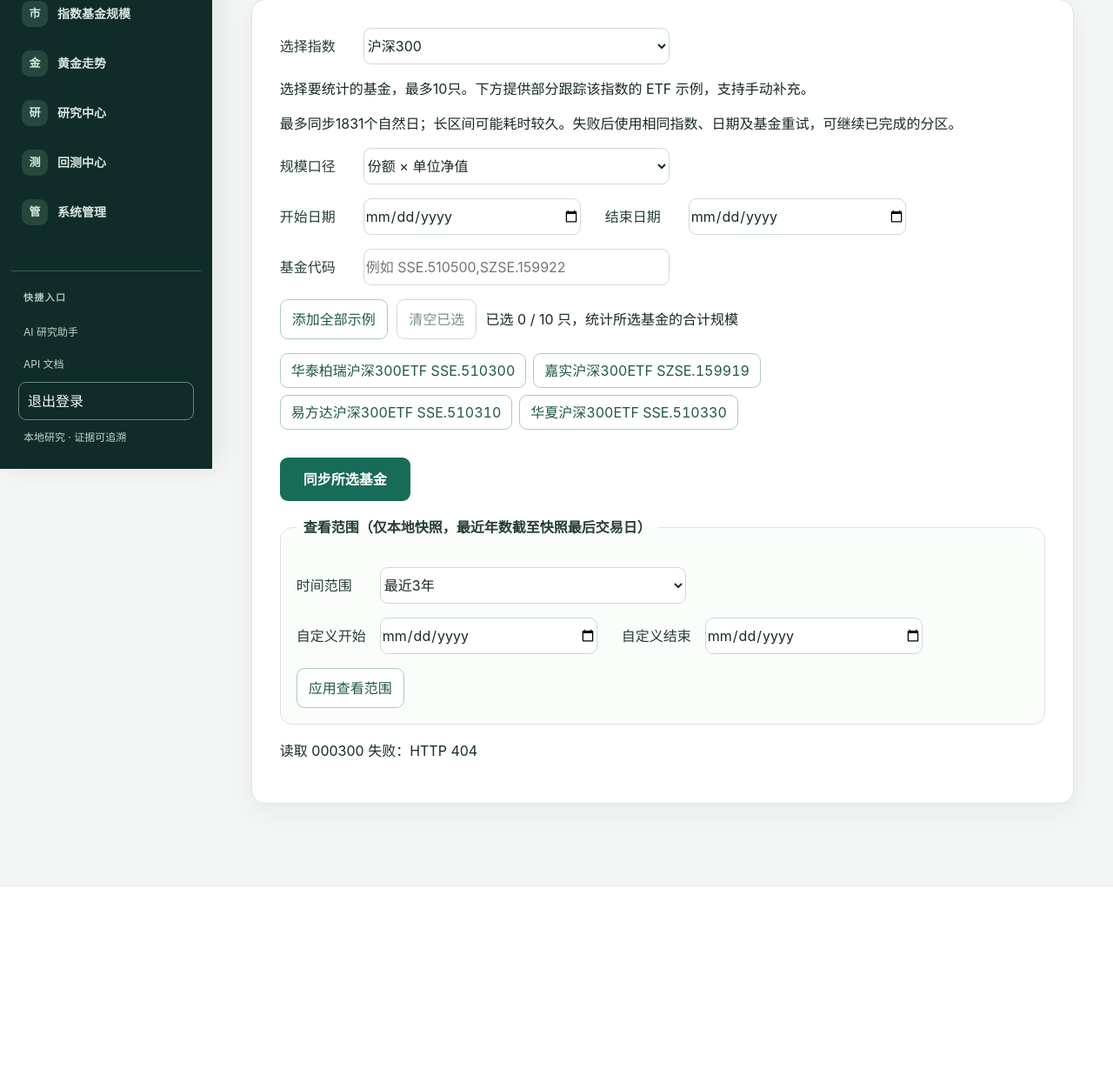
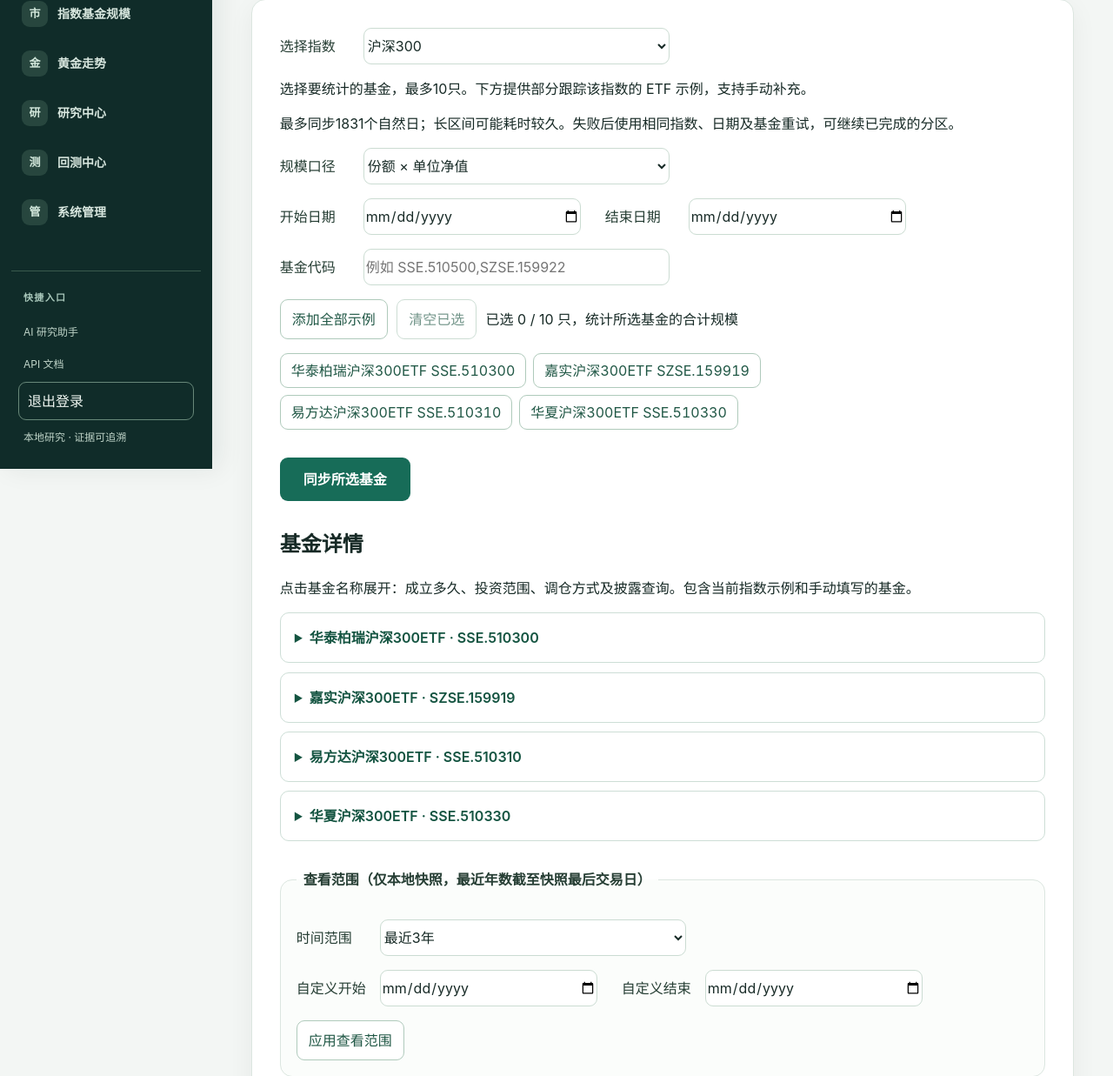
Before and after one commit to buuuuuuuuu/ai-quant-research, a FastAPI app: template src/ai_quant_assistant/web/templates/index-funds.html in a window 1280 px wide. Shown: the part 261-1498 px from the top of the page at 87% size. Before the commit the page ends 1215 px from the top, so only its background shows below. Run offline with FastAPI, Linux system fonts and the light colour scheme; the template is opened without the code that fills it, so the values that code supplies are empty; parts of the project's set-up code (start-up, migrations or seed data) failed here and were passed over.

Commit message:
Add sourced ETF profiles with inception age and portfolio disclosure links

```diff
--- a/deploy/scripts/check-wheel-contents.py
+++ b/deploy/scripts/check-wheel-contents.py
@@ -3,6 +3,7 @@ from pathlib import Path
 from zipfile import ZipFile
 
 required = {
+    "ai_quant_assistant/web/static/fund-profiles.js",
     "ai_quant_assistant/reports/presentation.py",
     "ai_quant_assistant/reports/templates/factor_lab.html.j2",
     "ai_quant_assistant/reports/templates/factor_backtest.html.j2",
--- a/src/ai_quant_assistant/api/app.py
+++ b/src/ai_quant_assistant/api/app.py
@@ -261,7 +261,7 @@ def create_app(settings: Settings | None = None) -> FastAPI:
                 "workbench.js", "managed-stocks.js", "research-data.js", "stock-research.js",
                 "stock-research.css", "research-dashboard.js", "research-dashboard.css",
                 "workbench.css", "stock-pools.css", "app-shell.css", "ui-foundation.css",
-                "app-shell.js", "run-center.js", "index-funds.js", "gold.js", "gold.css", "date-chart.js",
+                "app-shell.js", "run-center.js", "index-funds.js", "fund-profiles.js", "gold.js", "gold.css", "date-chart.js",
             )
         )
     ).hexdigest()[:16]
--- /dev/null
+++ b/src/ai_quant_assistant/web/static/fund-profiles.js
@@ -0,0 +1,108 @@
+/* Reference profiles, reviewed 2026-11-06. These are not portfolio snapshots.
+ * Inception: Eastmoney fund basic profiles (jbgk_<code>.html), linked per card.
+ * Index rules: the methodology/disclosure sources linked below.
+ */
+(() => {
+  const reviewed = "2026-11-06";
+  const rows = [
+    ["000300", "SSE.510300", "华泰柏瑞沪深300ETF", "华泰柏瑞基金", "2012-05-04"],
+    ["000300", "SZSE.159919", "嘉实沪深300ETF", "嘉实基金", "2012-05-07"],
+    ["000300", "SSE.510310", "易方达沪深300ETF", "易方达基金", "2013-03-06"],
+    ["000300", "SSE.510330", "华夏沪深300ETF", "华夏基金", "2012-12-25"],
+    ["000852", "SSE.512100", "南方中证1000ETF", "南方基金", "2016-09-29"],
+    ["000852", "SZSE.159845", "华夏中证1000ETF", "华夏基金", "2021-03-18"],
+    ["000852", "SSE.560010", "广发中证1000ETF", "广发基金", "2022-07-28"],
+    ["932000", "SSE.563300", "华泰柏瑞中证2000ETF", "华泰柏瑞基金", "2023-09-06"],
+    ["399006", "SZSE.159915", "易方达创业板ETF", "易方达基金", "2011-09-20"],
+    ["000905", "SSE.510500", "南方中证500ETF", "南方基金", "2013-02-06"],
+    ["000905", "SSE.510510", "广发中证500ETF", "广发基金", "2013-04-11"],
+    ["000905", "SSE.512500", "华夏中证500ETF", "华夏基金", "2015-05-05"],
+    ["000905", "SZSE.159922", "嘉实中证500ETF", "嘉实基金", "2013-02-06"],
+    ["000905", "SSE.510580", "易方达中证500ETF", "易方达基金", "2015-08-27"],
+    ["000510", "SZSE.159351", "嘉实中证A500ETF", "嘉实基金", "2024-09-20"],
+    ["000016", "SSE.510050", "华夏上证50ETF", "华夏基金", "2004-12-30"],
+    ["000016", "SSE.510100", "易方达上证50ETF", "易方达基金", "2019-09-06"],
+    ["000688", "SSE.588000", "华夏科创50ETF", "华夏基金", "2020-09-28"],
+    ["000688", "SSE.588080", "易方达科创50ETF", "易方达基金", "2020-09-28"],
+  ];
+  const methodology = code => `https://oss-ch.csindex.com.cn/static/html/csindex/public/uploads/indices/detail/files/zh_CN/${code}_Index_Methodology_cn.pdf`;
+  const indices = {
+    "000300": {name: "沪深300", universe: "主要投资沪深300的成分股和备选成分股，覆盖沪深市场规模较大、流动性较好的300只证券。", source: methodology("000300")},
+    "000905": {name: "中证500", universe: "主要投资中证500的成分股和备选成分股，关注沪深300之外的一组中小市值公司。它与中证A500的选样规则不同。", source: methodology("000904")},
+    "000852": {name: "中证1000", universe: "主要投资中证1000的成分股和备选成分股，指数选取中证800之外规模偏小、流动性较好的1000只证券。", source: methodology("000852")},
+    "932000": {name: "中证2000", universe: "主要投资中证2000的成分股和备选成分股，指数选取中证800和中证1000之外的一组较小市值证券，共2000只。", source: "https://www.sse.com.cn/disclosure/fund/announcement/c/new/2024-06-28/562660_20240628_K97M.pdf"},
+    "000510": {name: "中证A500", universe: "主要投资中证A500的成分股和备选成分股，指数从各行业选取市值较大、流动性较好的500只证券，兼顾行业分布。它不是中证500。", source: methodology("000510")},
+    "000016": {name: "上证50", universe: "主要投资上证50的成分股和备选成分股，覆盖上海证券市场规模大、流动性好的50只代表性证券。", source: "https://www.sse.com.cn/disclosure/fund/announcement/c/new/2026-02-09/510050_20260209_5FIR.pdf"},
+    "399006": {name: "创业板指", universe: "主要投资创业板指的成分股和备选成分股，指数由创业板市场市值大、流动性好的100只股票组成。", source: "https://www.cnindex.com.cn/module/index-detail.html?activeName=2&indexCode=399006"},
+    "000688": {name: "科创50", universe: "主要投资科创50的成分股和备选成分股，覆盖科创板市值大、流动性好的50只证券。", source: "https://www.sse.com.cn/market/sseindex/indexlist/indexdetails/indexmethods/c1/000688_000688hbook_CN.pdf"},
+  };
+  const catalog = new Map(rows.map(([index, code, name, manager, inception]) => [code, {index, code, name, manager, inception}]));
+  const examples = {};
+  for (const fund of catalog.values()) (examples[fund.index] ||= []).push([fund.code, fund.name]);
+
+  function beijingDay(now = new Date()) {
+    const parts = new Intl.DateTimeFormat("en-US", {timeZone: "Asia/Shanghai", year: "numeric", month: "2-digit", day: "2-digit"}).formatToParts(now);
+    const part = type => parts.find(item => item.type === type).value;
+    return `${part("year")}-${part("month")}-${part("day")}`;
+  }
+  function age(inception, today = beijingDay()) {
+    const valid = value => /^\d{4}-\d{2}-\d{2}$/.test(value) &&
+      Number.isFinite(Date.parse(value)) && new Date(value).toISOString().slice(0, 10) === value;
+    if (!valid(inception) || !valid(today)) return "存续时间待核实";
+    if (inception > today) return "该日期尚未成立";
+    const start = inception.split("-").map(Number), end = today.split("-").map(Number);
+    let months = (end[0] - start[0]) * 12 + end[1] - start[1];
+    if (end[2] < start[2]) months--;
+    if (months < 1) return "成立不足1个月";
+    return `已满${Math.floor(months / 12)}年${months % 12}个月`;
+  }
+  function render(container, selectedIndex, selectedCodes = []) {
+    const openCodes = new Set([...container.children].filter(node => node.open).map(node => node.getAttribute("data-fund-code")));
+    container.replaceChildren();
+    const codes = [...new Set([...(examples[selectedIndex] || []).map(([code]) => code), ...selectedCodes])];
+    const today = beijingDay();
+    function element(tag, text) {
+      const node = document.createElement(tag); node.textContent = text; return node;
+    }
+    function link(parent, label, href) {
+      const node = element("a", label); node.href = href; node.target = "_blank";
+      node.rel = "noopener noreferrer"; parent.append(node);
+    }
+    for (const code of codes) {
+      const fund = catalog.get(code), index = fund && indices[fund.index];
+      const card = document.createElement("details");
+      card.className = "fund-profile"; card.setAttribute("data-fund-code", code);
+      card.open = openCodes.has(code);
+      const summary = element("summary", fund ? `${fund.name} · ${code}` : `${code}（资料待核实）`);
+      card.append(summary);
+      const body = document.createElement("div"); body.className = "fund-profile-body";
+      const facts = document.createElement("dl");
+      function fact(label, value) { facts.append(element("dt", label), element("dd", value)); }
+      if (fund) {
+        fact("成立多久", `${fund.inception} 成立 · ${age(fund.inception, today)}（截至 ${today}，北京时间；不是上市日期）`);
+        fact("谁在管理", fund.manager + " · 股票指数 ETF");
+        fact("跟踪什么", index.name + "（" + fund.index + "）" + (fund.index !== selectedIndex ? "；与当前所选指数不同，请核对基金选择。" : ""));
+        fact("主要买什么", index.universe + "具体股票和比例会变化，请查看下方披露持仓。");
+        fact("指数何时调样", fund.index === "000688" ? "每季度一次，通常在3、6、9、12月第二个星期五的下一交易日实施；也可能临时调整。" : "每半年一次，通常在6、12月第二个星期五的下一交易日实施；也可能临时调整。");
+        fact("基金怎样调仓", "以跟踪指数为目标，随成分股及权重变化调整组合；申购赎回、分红、停牌等也可能引起持仓变化。指数调样日不等于基金唯一交易日，实际操作以基金公告和报告为准。");
+      } else {
+        fact("资料状态", "暂未收录该基金的名称、成立日期、跟踪指数和投资策略。手动填写不代表已核实其跟踪当前指数。");
+      }
+      fact("具体股票与比例", "本页尚未收录持仓报告。下方“披露持仓”可查股票名称和占净值比例；请核对报告期，已披露持仓不等于实时持仓。");
+      fact("历史买卖", "“披露买卖变动”提供报告期内部分累计买卖明细，不是每日交易流水，也不能还原每次调仓。");
+      body.append(facts);
+      const links = document.createElement("div"); links.className = "fund-profile-links";
+      if (/^(SSE|SZSE)\.\d{6}$/.test(code)) {
+        const number = code.split(".")[1];
+        for (const [label, page] of [["基本资料", "jbgk"], ["披露持仓", "ccmx"], ["披露买卖变动", "ccbd"], ["基金公告与报告", "jjgg"], ["费率", "jjfl"]]) {
+          link(links, label + " ↗", `https://fundf10.eastmoney.com/${page}_${number}.html`);
+        }
+      }
+      if (index) link(links, "指数规则来源 ↗", index.source);
+      body.append(links);
+      body.append(element("p", (fund ? `资料核对日 ${reviewed}。成立日期来自天天基金基本资料，指数规则来自编制机构或交易所披露；` : "未核实代码的外部页面可能无资料；") + "以上基金查询入口为天天基金，打开后离开本系统。"));
+      card.append(body); container.append(card);
+    }
+  }
+  window.FundProfiles = {examples, render, age, beijingDay};
+})();
--- a/src/ai_quant_assistant/web/static/index-funds.js
+++ b/src/ai_quant_assistant/web/static/index-funds.js
@@ -29,28 +29,7 @@
     return xAt;
   }
 
-  // Product examples, independent of historical eligibility or size rankings.
-  // https://www.sse.com.cn/market/funddata/volumn/etfvolumn/
-  // https://www.jsfund.cn/Services/cn/jsp/pcf/index.jsp?SiteID=1&fundcode=159919_1
-  // https://www.sse.com.cn/disclosure/fund/announcement/c/new/2025-04-28/588080_20250428_99XH.pdf
-  // Additional product identities checked against the fund managers' public pages.
-  // https://www.gffunds.com.cn/funds/?fundcode=510510
-  // https://www.chinaamc.com.cn/fund/512500/
-  // https://www.jsfund.cn/Services/cn/jsp/pcf/index.jsp?SiteID=1&fundcode=159922
-  // https://api.efunds.com.cn/owch/oURL/website/weixin/wx_fundinfo.shtml?fundcode=510580
-  // https://accountquery.chinaamc.com/product/getPortfolioCompositionFile.do?fundcode=159845
-  // https://www.gffunds.com.cn/funds/?fundcode=560010
-  const examples = {
-    "000300": [["SSE.510300", "华泰柏瑞沪深300ETF"], ["SZSE.159919", "嘉实沪深300ETF"], ["SSE.510310", "易方达沪深300ETF"], ["SSE.510330", "华夏沪深300ETF"]],
-    // SSE fund report 510500_20240330_LM9Y; SZSE listing notice 2024-10-10 (159351).
-    "000852": [["SSE.512100", "南方中证1000ETF"], ["SZSE.159845", "华夏中证1000ETF"], ["SSE.560010", "广发中证1000ETF"]],
-    "932000": [["SSE.563300", "华泰柏瑞中证2000ETF"]],
-    "399006": [["SZSE.159915", "易方达创业板ETF"]],
-    "000905": [["SSE.510500", "南方中证500ETF"], ["SSE.510510", "广发中证500ETF"], ["SSE.512500", "华夏中证500ETF"], ["SZSE.159922", "嘉实中证500ETF"], ["SSE.510580", "易方达中证500ETF"]],
-    "000510": [["SZSE.159351", "嘉实中证A500ETF"]],
-    "000016": [["SSE.510050", "华夏上证50ETF"], ["SSE.510100", "易方达上证50ETF"]],
-    "000688": [["SSE.588000", "华夏科创50ETF"], ["SSE.588080", "易方达科创50ETF"]],
-  };
+  const examples = window.FundProfiles.examples;
   const fundInput = document.getElementById("index-funds");
   const exampleList = document.getElementById("index-examples");
   const fundNames = new Map(Object.values(examples).flat());
@@ -72,6 +51,7 @@
     addExamples.disabled = codes.length >= 10 || (examples[select.value] || []).every(([code]) => codes.includes(code));
     clearFunds.disabled = !codes.length;
     selectedCount.textContent = "已选 " + codes.length + " / 10 只，统计所选基金的合计规模";
+    window.FundProfiles.render(document.getElementById("index-fund-profiles"), select.value, codes);
     selectedList.replaceChildren();
     for (const code of codes) {
       const remove = document.createElement("button");
--- a/src/ai_quant_assistant/web/static/ui-foundation.css
+++ b/src/ai_quant_assistant/web/static/ui-foundation.css
@@ -252,3 +252,36 @@ body:has(.app-sidebar) dialog::backdrop { background: rgba(10, 32, 27, .45); }
 }
 .fund-observation #index-task { overflow-wrap: anywhere; }
 .fund-observation #index-resume[hidden] { display: none; }
+
+.fund-profiles { margin: 2rem 0; }
+.fund-profile {
+  margin: .65rem 0;
+  border: 1px solid #cdded6;
+  border-radius: 10px;
+  overflow-wrap: anywhere;
+}
+.fund-profile summary {
+  padding: 1rem;
+  cursor: pointer;
+  color: #145441;
+  font-weight: 600;
+  min-height: 44px;
+}
+.fund-profile summary:focus-visible { outline: 2px solid #176c56; outline-offset: 2px; }
+.fund-profile[open] summary { background: #f0f6f3; border-radius: 10px 10px 0 0; }
+.fund-profile-body { padding: 0 1rem 1rem; }
+.fund-profile dl {
+  display: grid;
+  grid-template-columns: 8em minmax(0, 1fr);
+  gap: .85rem 1.25rem;
+  line-height: 1.7;
+}
+.fund-profile dt { font-weight: 600; }
+.fund-profile dd { margin: 0; min-width: 0; }
+.fund-profile-links { display: flex; flex-wrap: wrap; gap: .5rem 1rem; }
+.fund-profile-links a { display: inline-flex; align-items: center; min-height: 44px; }
+.fund-profile-body > p { color: #52685e; font-size: .9rem; line-height: 1.7; }
+@media (max-width: 600px) {
+  .fund-profile dl { grid-template-columns: minmax(0, 1fr); gap: .35rem; }
+  .fund-profile dd { margin-bottom: .75rem; }
+}
--- a/src/ai_quant_assistant/web/templates/index-funds.html
+++ b/src/ai_quant_assistant/web/templates/index-funds.html
@@ -64,6 +64,12 @@
       <button id="index-resume" class="secondary-button" type="button" hidden>继续查询同步进度</button>
     </form>
 
+    <section class="fund-profiles" aria-labelledby="fund-profiles-title">
+      <h2 id="fund-profiles-title">基金详情</h2>
+      <p>点击基金名称展开：成立多久、投资范围、调仓方式及披露查询。包含当前指数示例和手动填写的基金。</p>
+      <div id="index-fund-profiles"></div>
+    </section>
+
     <fieldset>
       <legend>查看范围（仅本地快照，最近年数截至快照最后交易日）</legend>
       <div class="fund-fields">
@@ -94,6 +100,7 @@
   </section>
 </main>
 <script src="/assets/date-chart.js?v={{ asset_version }}" defer></script>
+<script src="/assets/fund-profiles.js?v={{ asset_version }}" defer></script>
 <script src="/assets/index-funds.js?v={{ asset_version }}" defer></script>
 </body>
 </html>
```
Also changed, not shown: docs/index-fund-observation.md (+8 -0 lines), tests/js/fund_profiles.test.cjs (added, +85 -0 lines), tests/js/index_funds.test.cjs (+11 -10 lines), tests/test_index_fund_web.py (+4 -1 lines), tests/test_market_chart_browser.py (+10 -0 lines).
